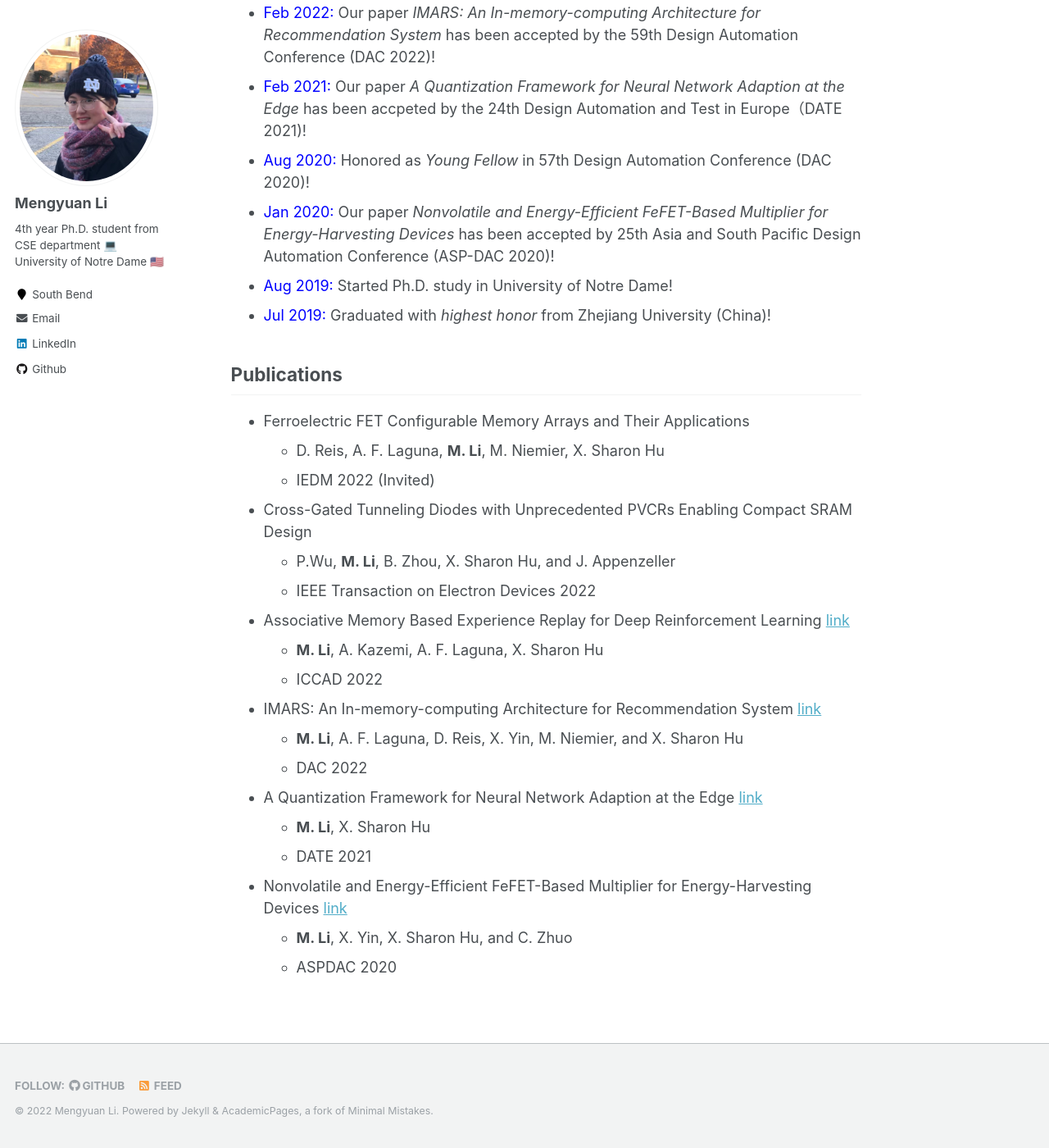
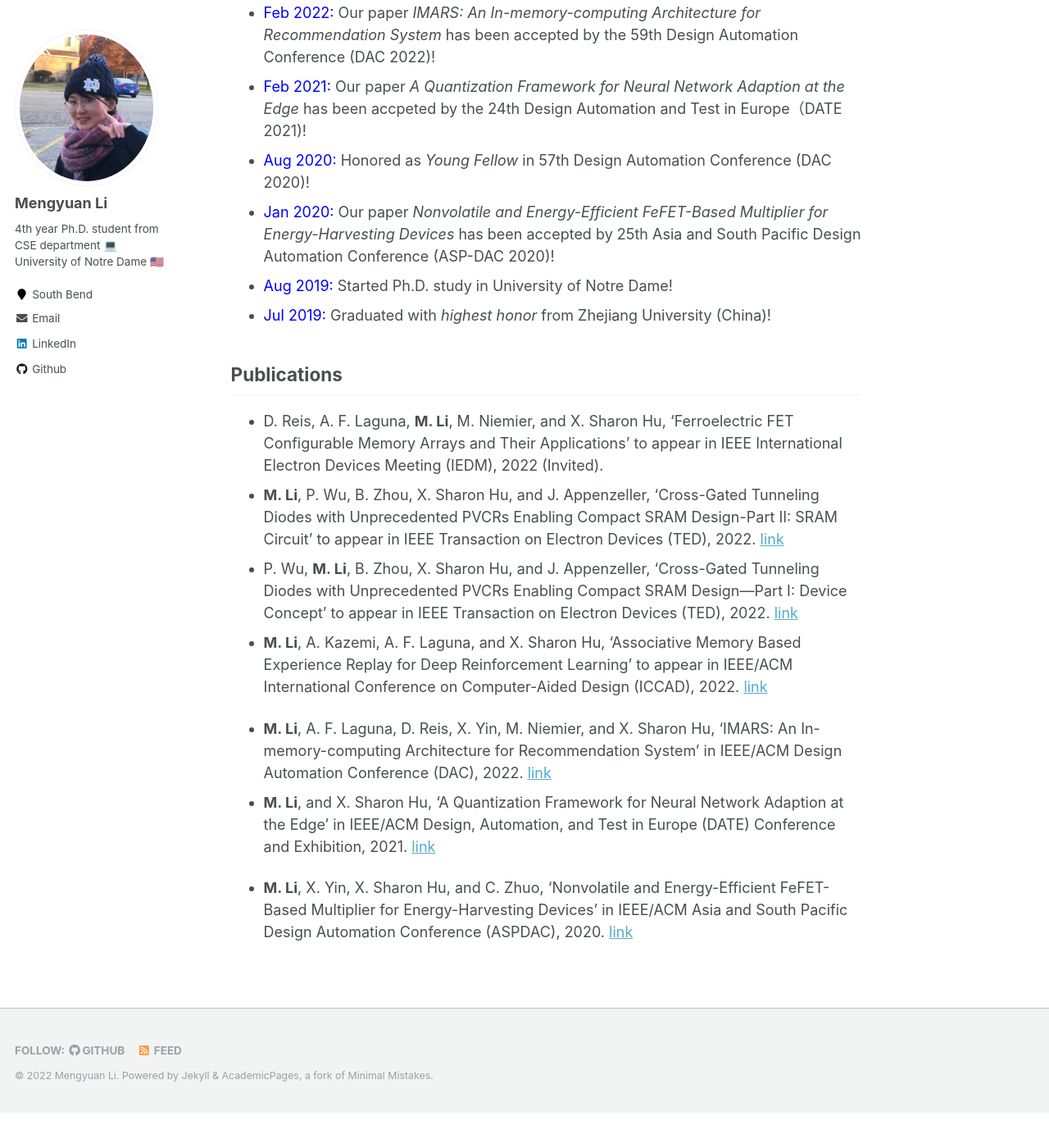
Before and after one commit to menggg22/menggg22.github.io, a Jekyll site: the page built from _pages/about.md, in a window 1280 px wide and 1400 px high, scrolled down 1063 px. Shown: the whole window at 82% size. Built offline with Jekyll 4.4.1, drawn with Linux system fonts in a browser that asks for light colours; after the commit the page ends 2420 px from its top, so only the background shows below that.

Commit message:
Update about.md

```diff
--- a/_pages/about.md
+++ b/_pages/about.md
@@ -28,21 +28,12 @@ Previously, I graduated with highest honor on the B.E. degree in microelectronic
 - <span style="color:blue">Jul 2019:</span>  Graduated with *highest honor* from Zhejiang University (China)!
 
 ## Publications
-- Ferroelectric FET Configurable Memory Arrays and Their Applications
-  - D. Reis, A. F. Laguna, **M. Li**, M. Niemier, X. Sharon Hu
-  - IEDM 2022 (Invited)
-- Cross-Gated Tunneling Diodes with Unprecedented PVCRs Enabling Compact SRAM Design
-  - P.Wu, **M. Li**, B. Zhou, X. Sharon Hu, and J. Appenzeller
-  - IEEE Transaction on Electron Devices 2022
-- Associative Memory Based Experience Replay for Deep Reinforcement Learning [link](https://arxiv.org/abs/2207.07791)
-  - **M. Li**, A. Kazemi, A. F. Laguna, X. Sharon Hu
-  - ICCAD 2022
-- IMARS: An In-memory-computing Architecture for Recommendation System [link](https://arxiv.org/abs/2202.09433)
-  - **M. Li**, A. F. Laguna, D. Reis, X. Yin, M. Niemier, and X. Sharon Hu
-  - DAC 2022
-- A Quantization Framework for Neural Network Adaption at the Edge [link](https://ieeexplore.ieee.org/document/9474037/metrics#metrics)
-  - **M. Li**, X. Sharon Hu
-  - DATE 2021
-- Nonvolatile and Energy-Efficient FeFET-Based Multiplier for Energy-Harvesting Devices [link](https://ieeexplore.ieee.org/document/9045223)
-  - **M. Li**, X. Yin, X. Sharon Hu, and C. Zhuo
-  - ASPDAC 2020
+- D. Reis, A. F. Laguna, **M. Li**, M. Niemier, and X. Sharon Hu, 'Ferroelectric FET Configurable Memory Arrays and Their Applications' to appear in IEEE International Electron Devices Meeting (IEDM), 2022 (Invited).
+- **M. Li**, P. Wu, B. Zhou, X. Sharon Hu, and J. Appenzeller, 'Cross-Gated Tunneling Diodes with Unprecedented PVCRs Enabling Compact SRAM Design-Part II: SRAM Circuit' to appear in IEEE Transaction on Electron Devices (TED), 2022. [link](https://ieeexplore.ieee.org/document/9905667)
+- P. Wu, **M. Li**, B. Zhou, X. Sharon Hu, and J. Appenzeller, 'Cross-Gated Tunneling Diodes with Unprecedented PVCRs Enabling Compact SRAM Design—Part I: Device Concept' to appear in IEEE Transaction on Electron Devices (TED), 2022. [link](https://ieeexplore.ieee.org/document/9903335)
+- **M. Li**, A. Kazemi, A. F. Laguna, and X. Sharon Hu, 'Associative Memory Based Experience Replay for Deep Reinforcement Learning' to appear in IEEE/ACM International Conference on Computer-Aided Design (ICCAD), 2022. [link](https://arxiv.org/abs/2207.07791)
+
+- **M. Li**, A. F. Laguna, D. Reis, X. Yin, M. Niemier, and X. Sharon Hu, 'IMARS: An In-memory-computing Architecture for Recommendation System' in IEEE/ACM Design Automation Conference (DAC), 2022. [link](https://arxiv.org/abs/2202.09433)
+- **M. Li**, and X. Sharon Hu, 'A Quantization Framework for Neural Network Adaption at the Edge' in IEEE/ACM Design, Automation, and Test in Europe (DATE) Conference and Exhibition, 2021. [link](https://ieeexplore.ieee.org/document/9474037/metrics#metrics)
+
+- **M. Li**, X. Yin, X. Sharon Hu, and C. Zhuo, 'Nonvolatile and Energy-Efficient FeFET-Based Multiplier for Energy-Harvesting Devices' in IEEE/ACM Asia and South Pacific Design Automation Conference (ASPDAC), 2020. [link](https://ieeexplore.ieee.org/document/9045223)
```
